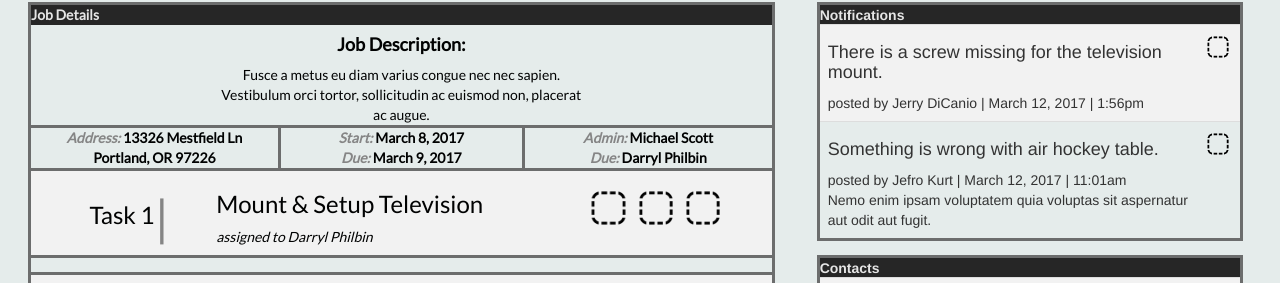
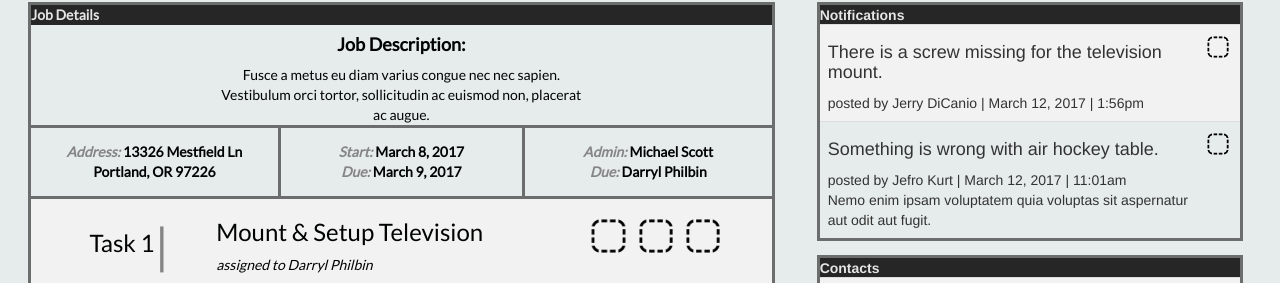
Before and after one commit to Shabis/HTML_NW-Transfer, a plain HTML site: page index.html in a window 1280 px wide. Shown: the part 184-467 px from the top of the page. Drawn offline with Linux system fonts and the light colour scheme.

Commit message:
add padding to timeline

```diff
--- a/css/styles.css
+++ b/css/styles.css
@@ -111,6 +111,8 @@ a:visited {
   margin-right: -1.1em;*/
   font-weight: bold;
   text-align: center;
+  padding-top: 1em;
+  padding-bottom: 1em;
 }
 
 #start-end-date {
```
